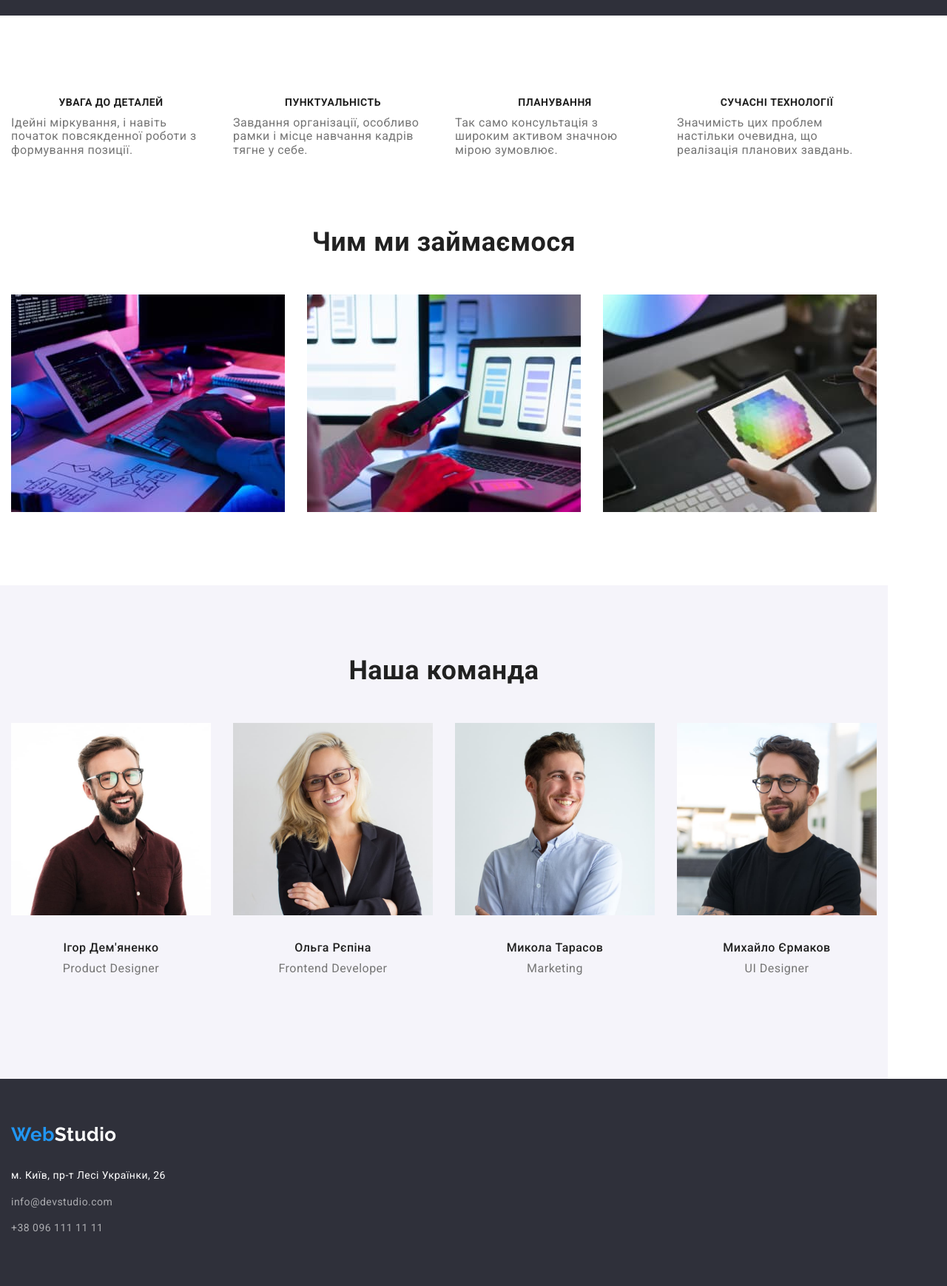
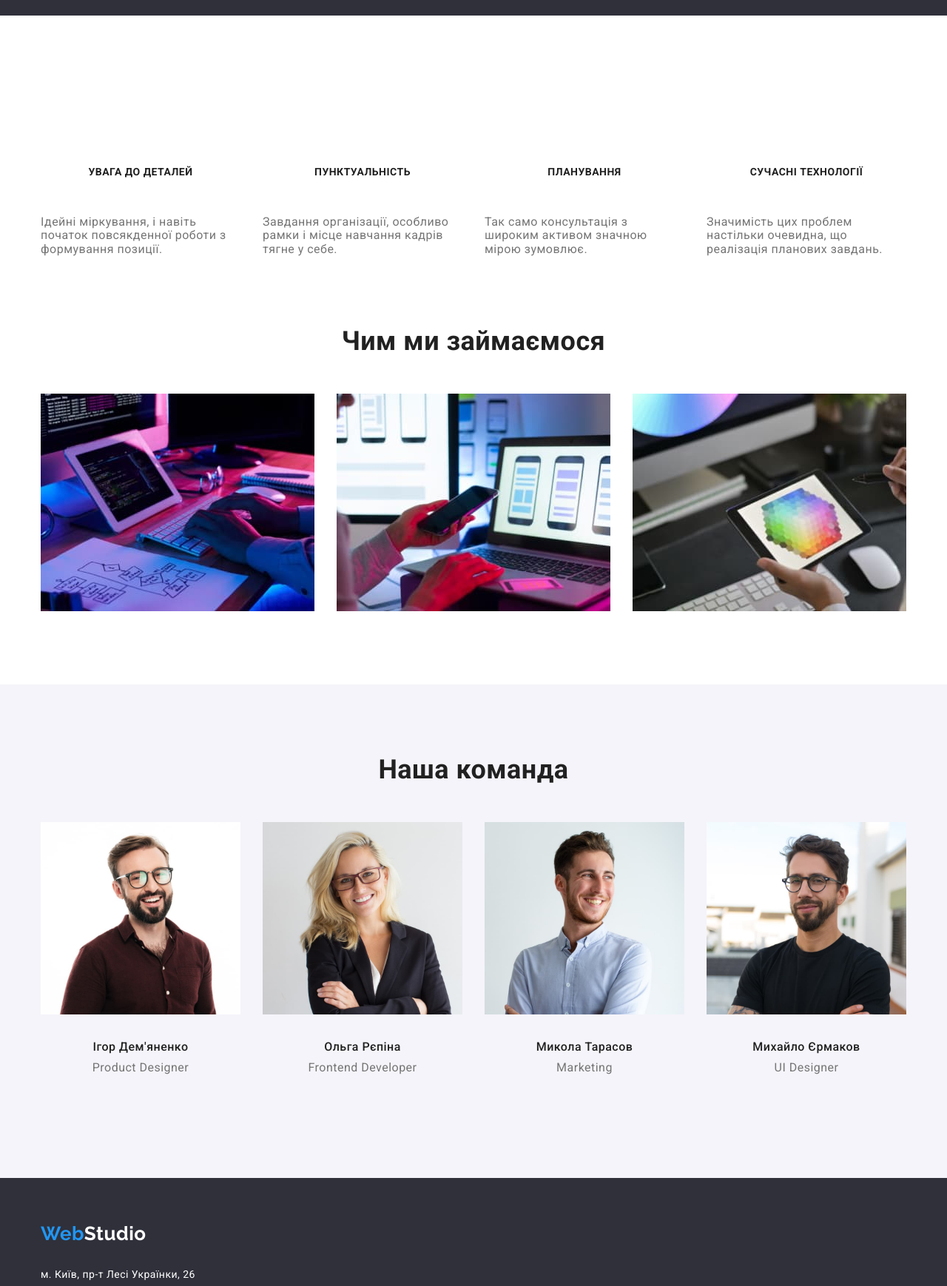
Before and after one commit to Unfeir/goit-markup-hw-03, a plain HTML site: page index.html in a window 1280 px wide. Shown: the part 720-2458 px from the top of the page at 74% size. Drawn offline with nearby package versions, Linux system fonts and the light colour scheme.

Commit message:
refactor after check

```diff
--- a/css/styles.css
+++ b/css/styles.css
@@ -41,6 +41,7 @@ body {
     width: 1200px;
     padding-left: 15px;
     padding-right: 15px;
+    margin: auto;
 }
 .section{
     padding-top: 94px;
@@ -225,12 +226,13 @@ footer {
   line-height: 1.88;
   letter-spacing: 0.06em;
   text-align: center;
+  border: none;
 }
 
 /* Feautures section */
 
 
-.features > .title {
+.features > .container .title {
     margin-top: 94px;
     margin-bottom: 50px;
     color: var(--title-text-color);
--- a/index.html
+++ b/index.html
@@ -45,7 +45,8 @@
             <button type="button" class="button">Замовити послугу</button>
         </div>
         </section>
-      <section class="features container section">
+      <section class="features">
+        <div class="container section">
 
             <ul class="features-list">
             <li class="list item">
@@ -74,8 +75,10 @@
                 <li class="list doing-item"><img src="./images/box_3.jpg" alt="фото планшету" width="370" /></li>
                 </ul>
             </div>
+        </div>
       </section>
-      <section class="team container section">
+      <section class="team">
+        <div class="container section">
             <h2 class="title">Наша команда</h2>
             <ul class="team-list">
             <li class="list item">
@@ -99,6 +102,7 @@
                 <p>UI Designer</p>
             </li>
             </ul>
+        </div>
       </section>
     </main>
     <footer class="footer">
```
Lines whose indentation alone changed are shown as unchanged.
